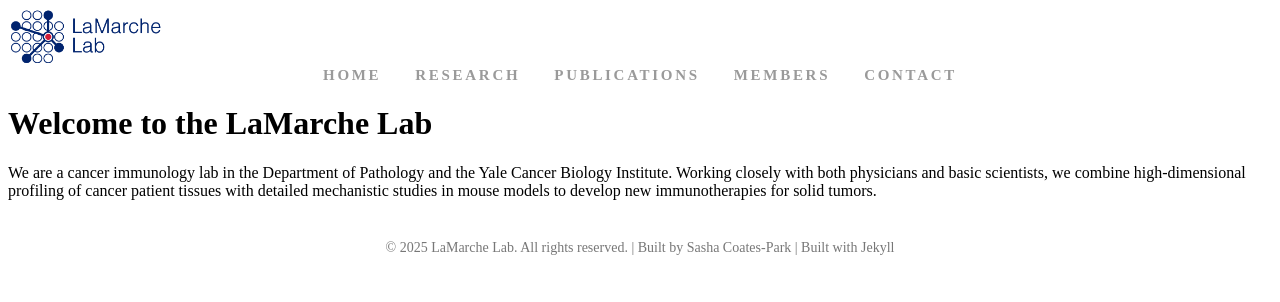
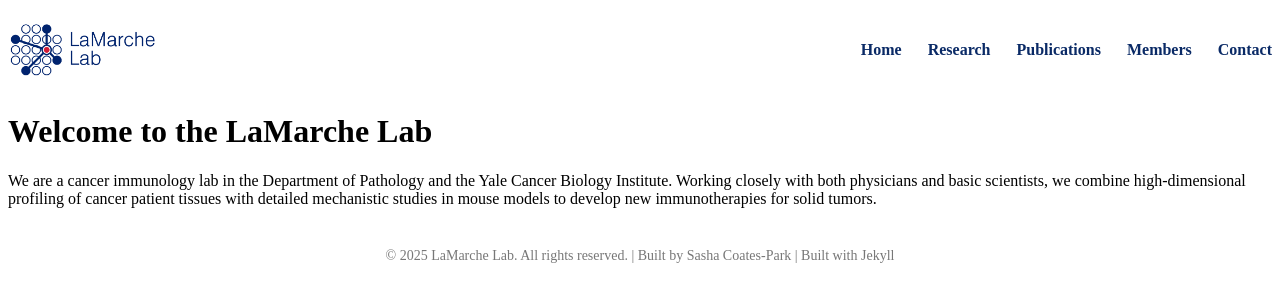
Before and after one commit to scoatespark/LaMarche-Lab, a Jekyll site: the page built from index.markdown, in a window 1280 px wide. Shown: the top 302 px of the page. Built offline with Jekyll 4.4.1, drawn with Linux system fonts in a browser that asks for light colours.

Commit message:
Update main.css

```diff
--- a/assets/main.css
+++ b/assets/main.css
@@ -1,44 +1,52 @@
----
-# Jekyll will process this file
----
-/* Header bar */
-.lab-header__bar{
-  position: sticky; top: 0; z-index: 50;
-  display: grid; grid-template-columns: 1fr auto 1fr;
+/* Header layout */
+.lab-header__row{
+  display: flex;
   align-items: center;
-  background: #fff;
-  padding: 14px 24px;
-  box-shadow: 0 1px 0 rgba(0,0,0,.06);
+  justify-content: space-between;
+  gap: 28px;
+  padding: 14px 0;           /* tweak if you want a taller/shorter bar */
 }
 
 /* Logo */
 .lab-brand img{
-  height: 58px; /* tweak */
-  width: auto; display: block;
+  height: 56px;              /* adjust to taste */
+  width: auto;
+  display: block;
 }
 
-/* Centered nav */
+/* Nav (horizontal, clickable, no bullets) */
 .lab-nav ul{
-  list-style: none; margin: 0; padding: 0;
-  display: flex; gap: 34px; align-items: center; justify-content: center;
+  list-style: none;
+  margin: 0;
+  padding: 0;
+  display: flex;
+  align-items: center;
+  gap: 26px;                 /* spacing between tabs */
 }
+
 .lab-nav a{
   text-decoration: none;
-  text-transform: uppercase;
-  letter-spacing: .18em;
-  font-weight: 800;
-  font-size: 15px;
-  color: #9a9a9a;        /* light gray like the example */
+  font-weight: 600;
+  color: #0a2a66;            /* deep blue */
 }
-.lab-nav a:hover{ color:#333; }
-.lab-nav a[aria-current="page"], .lab-nav a.current{ color:#000; } /* active */
 
-/* Mobile */
-@media (max-width: 880px){
-  .lab-header__bar{ grid-template-columns: 1fr; row-gap: 10px; }
-  .lab-brand{ justify-self: center; }
+.lab-nav a:hover{
+  text-decoration: underline;
+}
+
+/* Optional: mark the active page darker if your pages emit aria-current */
+.lab-nav a[aria-current="page"]{
+  color: #000;
+}
+
+/* Mobile: stack logo on top and center the nav */
+@media (max-width: 860px){
+  .lab-header__row{
+    flex-direction: column;
+    align-items: center;
+    gap: 12px;
+  }
   .lab-brand img{ height: 48px; }
-  .lab-nav ul{ flex-wrap: wrap; gap: 18px; }
 }
 
 .footer-center {
```
